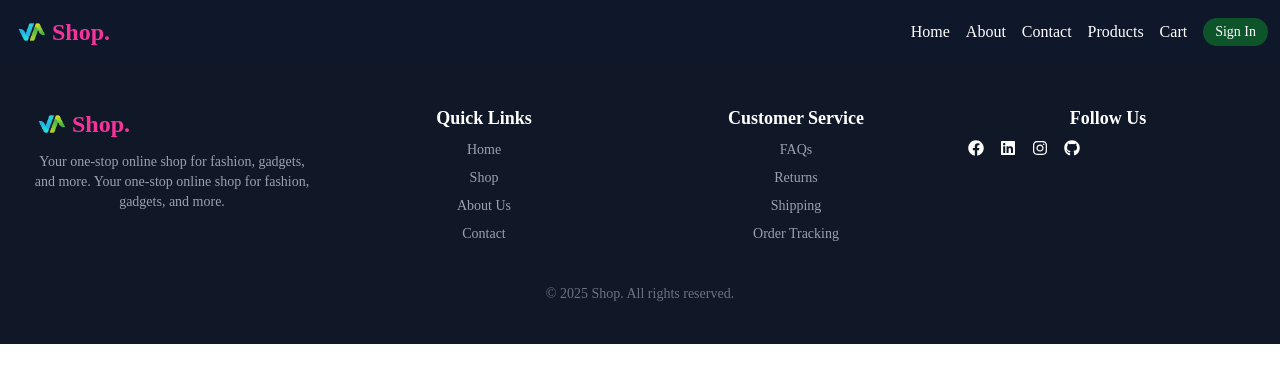
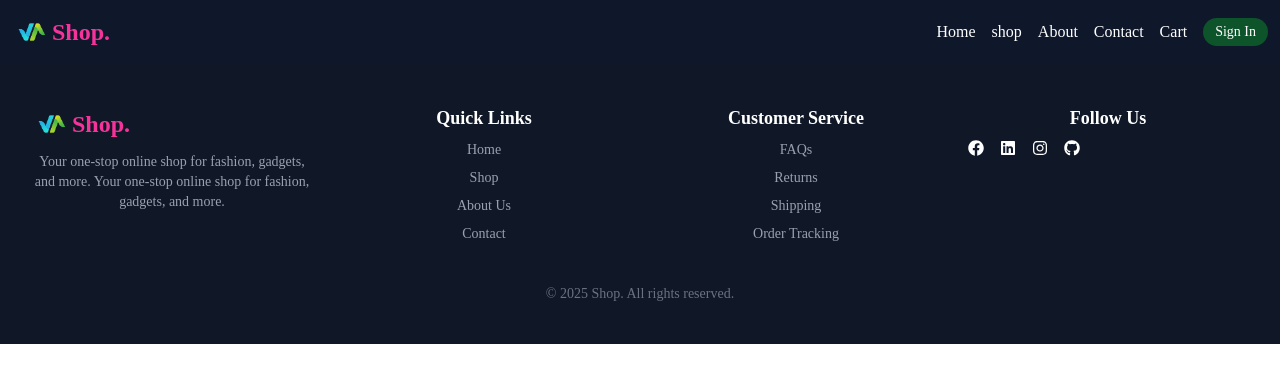
Before and after one commit to JumaQasimiM/Tailwindshop, a React (Vite) app: page / in a window 1280 px wide. Shown: the top 382 px of the page. Built offline with nearby package versions, Linux system fonts and the light colour scheme; a web font is replaced by a local one.

Commit message:
update header

```diff
--- a/src/component/Navbar.jsx
+++ b/src/component/Navbar.jsx
@@ -21,16 +21,17 @@ const Navbar = () => {
           <Link to={"/Tailwindshop"}>Home</Link>
           <span className="absolute -bottom-0.5 left-1/2 w-0 h-[2px] bg-pink-700 group-hover:w-full group-hover:left-0 transition-all duration-300"></span>
         </li>
+
+        <li className="relative group">
+          <Link to={"/products"}>shop</Link>
+          <span className="absolute -bottom-0.5 left-1/2 w-0 h-[2px] bg-pink-700 group-hover:w-full group-hover:left-0 transition-all duration-300"></span>
+        </li>
         <li className="relative group">
           <Link to={"/about"}>About</Link>
           <span className="absolute -bottom-0.5 left-1/2 w-0 h-[2px] bg-pink-700 group-hover:w-full group-hover:left-0 transition-all duration-300"></span>
         </li>
         <li className="relative group">
           <Link to={"/contact"}>Contact</Link>
-          <span className="absolute -bottom-0.5 left-1/2 w-0 h-[2px] bg-pink-700 group-hover:w-full group-hover:left-0 transition-all duration-300"></span>
-        </li>
-        <li className="relative group">
-          <Link to={"/products"}>Products</Link>
           <span className="absolute -bottom-0.5 left-1/2 w-0 h-[2px] bg-pink-700 group-hover:w-full group-hover:left-0 transition-all duration-300"></span>
         </li>
         <li className="relative group">
@@ -85,14 +86,15 @@ const Navbar = () => {
         <li className="nav-li" onClick={handleOpen}>
           <Link to={"/Tailwindshop"}>Home</Link>
         </li>
+
+        <li className="nav-li" onClick={handleOpen}>
+          <Link to={"/products"}>shop</Link>
+        </li>
         <li className="nav-li" onClick={handleOpen}>
           <Link to={"/about"}>About</Link>
         </li>
         <li className="nav-li" onClick={handleOpen}>
           <Link to={"/contact"}>Contact</Link>
-        </li>
-        <li className="nav-li" onClick={handleOpen}>
-          <Link to={"/products"}>Products</Link>
         </li>
         <button className="nav-btn" onClick={handleOpen}>
           {" "}
--- a/src/pages/ProductDetail.jsx
+++ b/src/pages/ProductDetail.jsx
@@ -169,11 +169,11 @@ export default function ProductDetail() {
                 {"★".repeat(Math.round(item.rating?.rate || 0))}
                 {"☆".repeat(5 - Math.round(item.rating?.rate || 0))}
               </p>
-              <p className="font-bold">${item.price}</p>
+              <p className="font-bold mb-2">${item.price}</p>
 
               <Link
                 to={`/products/${item.id}`}
-                className="bg-blue-600 text-white px-2 py-1 rounded mt-1"
+                className="bg-blue-600 text-white px-2 py-1 rounded mt-2"
               >
                 view product
               </Link>
```
